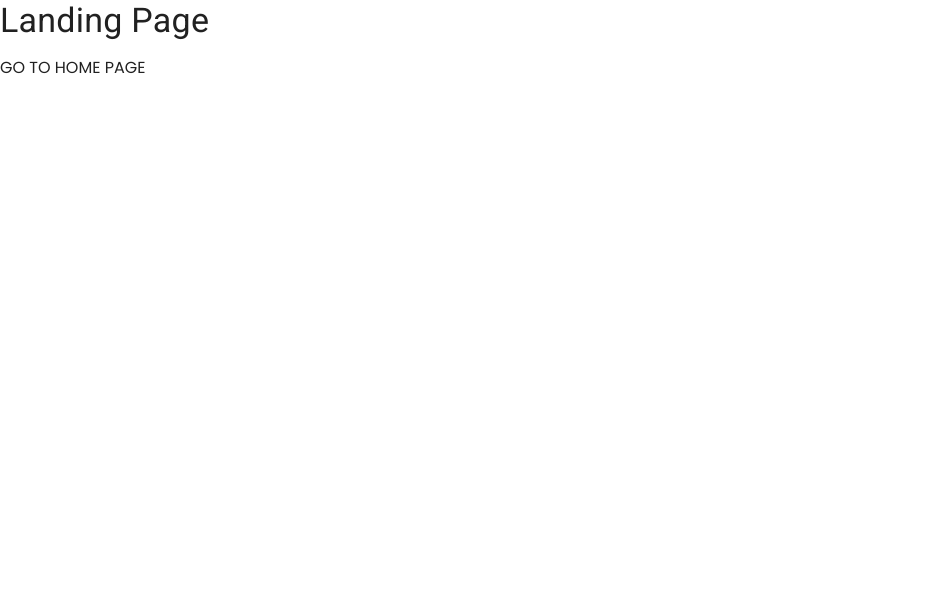
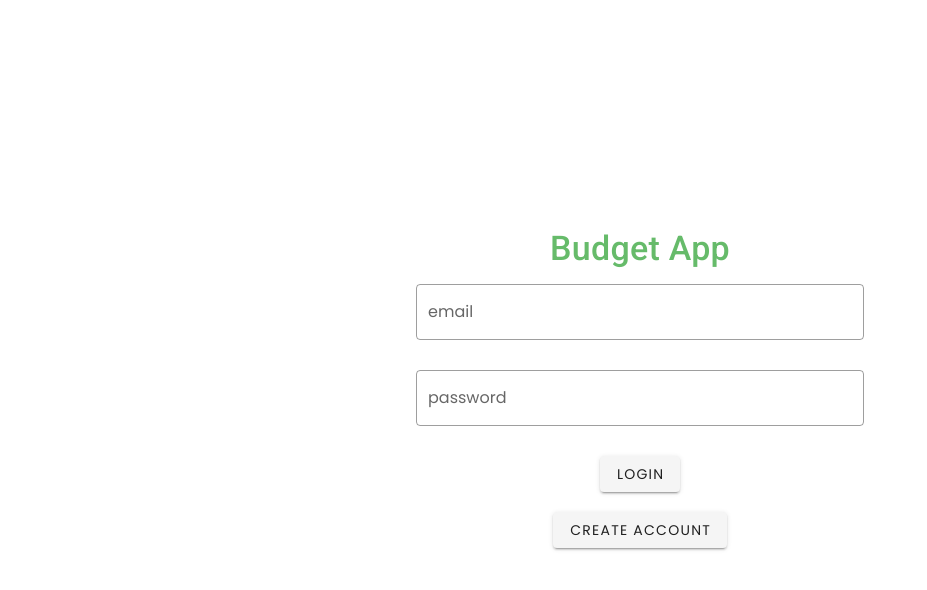
Before and after one commit to thomas-clifford/budget-app, a Vue app: page / in a window 1280 px wide. Shown: the top 590 px of the page, without its empty margins (0-927 px from the left). Built offline with nearby package versions, Linux system fonts and the light colour scheme.

Commit message:
Issue #12: Create Landing Page

```diff
--- a/src/views/Landing.vue
+++ b/src/views/Landing.vue
@@ -1,20 +1,175 @@
 <template>
   <div id="home-container">
-    <p class="text-h4">Landing Page</p>
-    <p id="about" v-on:click="navigateTo('Home')">GO TO HOME PAGE</p>
+    <p
+      class="pt-7 font-weight-medium text-h4 primary--text"
+    >
+      Budget App
+    </p>
+    <p v-if="invalidCredentials" class="secondary--text">Incorrect email or password</p>
+    <v-text-field
+      v-model="userEmail"
+      label="email"
+      :rules="emailRules"
+      @input="invalidCredentials = false"
+      outlined
+      class="credential"
+    ></v-text-field>
+    <v-text-field
+      v-model="userPassword"
+      label="password"
+      :rules="passwordRules"
+      type="password"
+      @input="invalidCredentials = false"
+      outlined
+      class="credential"
+    ></v-text-field>
+    <v-btn v-on:click="authenticate()" class="mb-5">
+      login
+    </v-btn>
+
+
+    <v-dialog
+          v-model="createAccountDialog"
+          width="500"
+        >
+          <template v-slot:activator="{ on, attrs }">
+                <v-btn v-on="on" v-bind="attrs">
+                  create account
+                </v-btn>
+          </template>
+
+          <v-card>
+            <v-card-title class="text-h5 grey lighten-2">
+              Create Account
+            </v-card-title>
+
+            <v-card-text>
+                  <v-container>
+                    <div v-if="unmatchedPasswords" class="secondary--text">
+                      passwords do not match
+                    </div>
+                    <v-text-field
+                      v-model="fullName"
+                      label="full name"
+                      text-center
+                    ></v-text-field>
+                    <v-text-field
+                      v-model="createEmail"
+                      :rules="emailRules"
+                      label="email"
+                    ></v-text-field>
+                    <v-text-field
+                      v-model="createPassword"
+                      :rules="passwordRules"
+                      label="password"
+                      type="password"
+                    ></v-text-field>
+                    <v-text-field
+                      v-model="confirmPassword"
+                      :rules="passwordRules"
+                      label="confirm password"
+                      type="password"
+                    ></v-text-field>
+                  </v-container>
+                </v-card-text>
+
+            <v-divider></v-divider>
+
+            <v-card-actions>
+              <v-spacer></v-spacer>
+                <v-btn
+                color="secondary"
+                text
+                @click="createAccountDialog = false"
+              >
+                Cancel
+              </v-btn>
+              <v-btn
+                color="primary"
+                text
+                @click="createAccount()"
+              >
+                Create Account
+              </v-btn>
+            </v-card-actions>
+          </v-card>
+        </v-dialog>
+
   </div>
 </template>
 
 <script>
+import { AUTH, USERS } from '../firebase-config'
 export default {
   name: "Landing",
-  data: () => ({}),
+  data: () => ({
+    userEmail: '',
+    userPassword: '',
+    invalidCredentials: false,
+    createAccountDialog: false,
+    emailRules: [
+        v => !!v || 'Email is required',
+        v => /.+@.+\..+/.test(v) || 'Email must be valid',
+    ],
+    passwordRules: [
+        v => !!v || 'Password is required',
+        v => v.length >= 6 || 'Password must be at least 6 characters'
+    ],
+    fullName: '',
+    createEmail: '',
+    createPassword: '',
+    confirmPassword: '',
+    unmatchedPasswords: false
+  }),
   methods: {
-    navigateTo(path) {
-      this.$router.replace({ name: `${path}` }).catch(() => {});
+    async authenticate() {
+      this.invalidCredentials = false;
+      try {
+        await AUTH.signInWithEmailAndPassword(this.userEmail, this.userPassword);
+        this.$router.replace({ name: 'Home' }).catch(() => {});
+      } catch (err) {
+        this.invalidCredentials = true;
+      }
     },
+    async createAccount() {
+      if (this.createPassword === this.confirmPassword) {
+        try {
+          await AUTH.createUserWithEmailAndPassword(this.createEmail, this.createPassword);
+          await USERS.doc(this.createEmail).set({
+            name: this.fullName,
+            years: [],
+            template: []
+          });
+          this.$router.replace({ name: 'Home' }).catch(() => {});
+        } catch (err) {
+          console.log(err);
+        }
+      } else {
+        this.unmatchedPasswords = true;
+      }
+
+
+    }
   },
 };
 </script>
 <style scoped>
+#home-container {
+  padding-top: 25vh;
+  display: grid;
+  place-items: center;
+}
+.credential {
+  width: 15%;
+}
+@media only screen and (max-width: 1910px) {
+  .credential {
+    width: 35%;
+  }
+}
+@media only screen and (max-width: 615px) {
+  .credential {
+    width: 90%;
+  }
+}
 </style>
```
